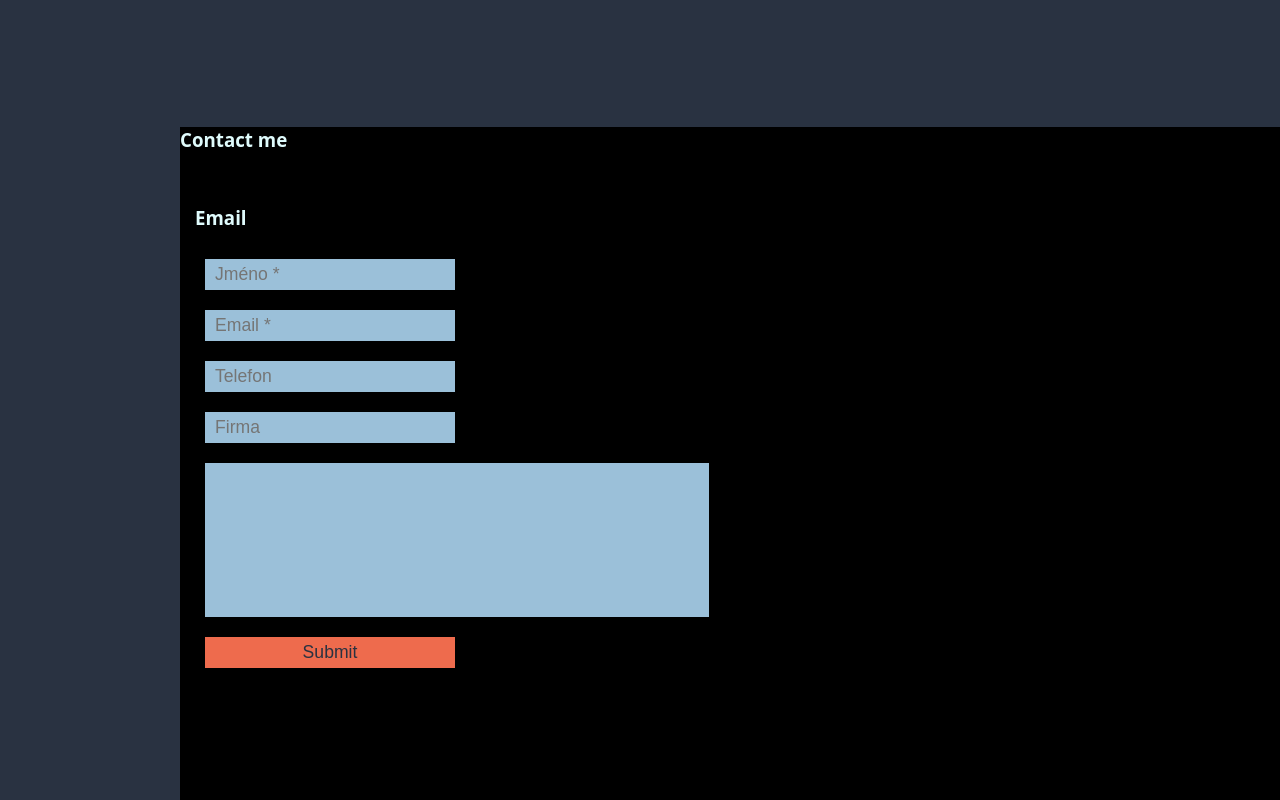
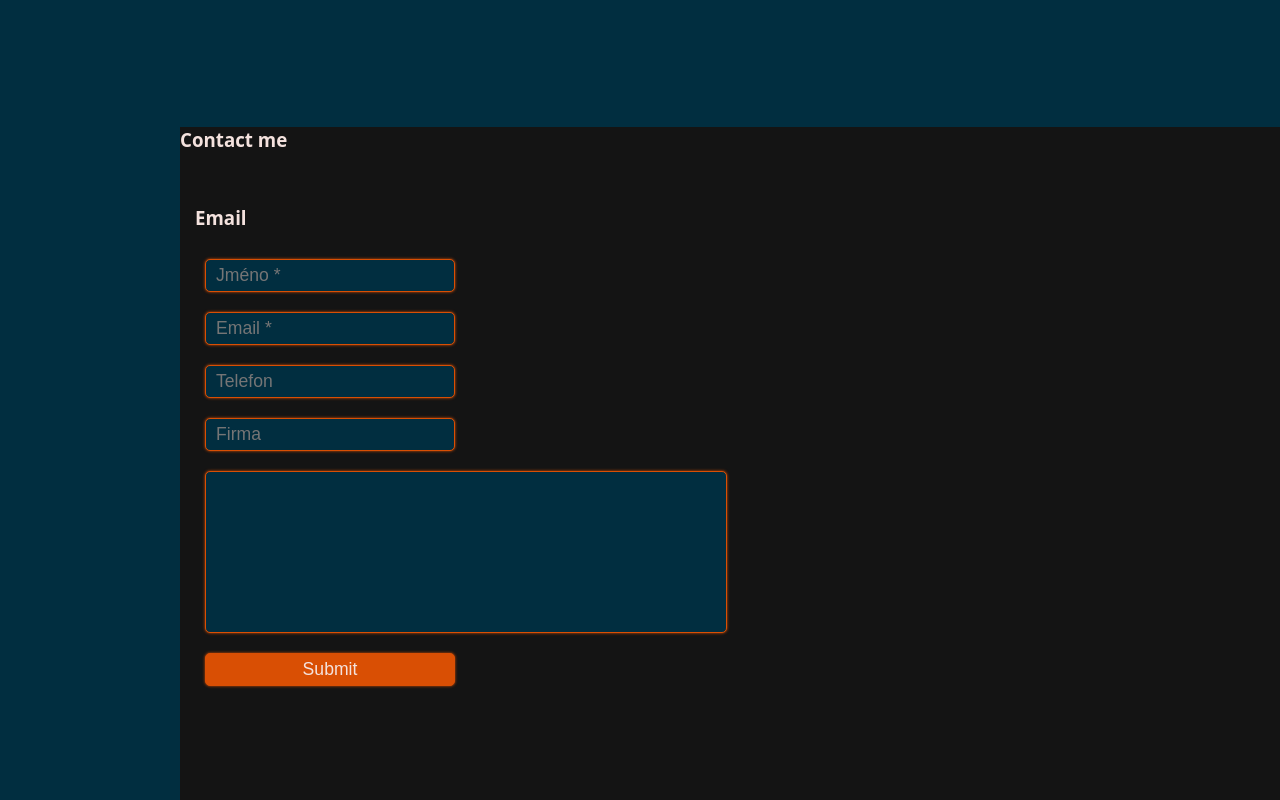
Before and after one commit to Juzba/my-portfolio, a React (Vite) app: page / in a window 1280 px wide. Shown: the part 1560-2360 px from the top of the page. Built offline with nearby package versions, Linux system fonts and the light colour scheme.

Commit message:
email useReducer

```diff
--- a/src/index.scss
+++ b/src/index.scss
@@ -1,7 +1,11 @@
-$background-color: #293241;
-$text-color: #dffbfc;
+// $background-color: #293241;
+$background-color: #012E40;
+$background-color-secondary: #141414;
 
-$first-color: #ee6b4d;
+$text-color: #F4E2DE;
+
+// $first-color: #ee6b4d;
+$first-color: #D94F04;
 $second-color: #3d5b81;
 $third-color: #9bc0d9;
 
--- a/src/pages/Home/scss/About.scss
+++ b/src/pages/Home/scss/About.scss
@@ -3,7 +3,7 @@
 .about {
     padding: 25px;
     min-height: 100vh;
-    background-color: black;
+    background-color: index.$background-color-secondary;
     display: flex;
     div {
         padding: 0 10px;
--- a/src/pages/Home/scss/ContactMe.scss
+++ b/src/pages/Home/scss/ContactMe.scss
@@ -4,5 +4,5 @@
 
 .contact-me{
    min-height: 100vh;
-   background-color: black;
+   background-color: index.$background-color-secondary;
 }
--- a/src/pages/components/email/Email.scss
+++ b/src/pages/components/email/Email.scss
@@ -13,13 +13,17 @@
             padding: 5px 10px;
             outline: none;
             border: none;
-            background-color: index.$third-color;
-            color: index.$background-color;
+            box-shadow: 0 0 3px index.$first-color;
+            border: 1px solid index.$first-color;
+            background-color: index.$background-color;
+            color: index.$text-color;
+            border-radius: 5px;
         }
 
         textarea {
-            background-color: index.$third-color;
+            border-radius: 5px;
             max-width: 500px;
+            padding: 5px 10px;
             height: 150px;
             display: block;
             margin: 10px;
@@ -27,6 +31,9 @@
             border: none;
             resize: none;
             outline: none;
+            box-shadow: 0 0 3px index.$first-color;
+            border: 1px solid index.$first-color;
+            background-color: index.$background-color;
             color: index.$text-color;
             // background-color: black;
         }
--- a/src/pages/components/email/Email.tsx
+++ b/src/pages/components/email/Email.tsx
@@ -1,23 +1,99 @@
-import './Email.scss';
+import { useReducer } from "react";
+import "./Email.scss";
 
-const defaultState: {name: string, email: string, tel: string, company: string, message: string} = {
-    name: '',
-    email: '',
+interface State {
+	name: string;
+	email: string;
+	tel: string;
+	company: string;
+	message: string;
+}
+
+const reducer = (state: State, action: { type: string; payload: string }) => {
+	switch (action.type) {
+		case "setName":
+			return { ...state, name: action.payload };
+		case "setEmail":
+			return { ...state, email: action.payload };
+		case "setTel":
+			return { ...state, tel: action.payload };
+		case "setCompany":
+			return { ...state, company: action.payload };
+		case "setMessage":
+			return { ...state, message: action.payload };
+
+		default:
+			console.error("Chyba form Email - UseReducer -> reducer nenašel hodnotu action.type");
+			return state;
+	}
+};
+
+const defaultState: State = {
+	name: "",
+	email: "",
 	tel: "",
-    company: '',
-    message: '',
+	company: "",
+	message: "",
 };
 
 const Email = () => {
+	const [state, dispatch] = useReducer(reducer, defaultState);
+	const { name, email, tel, company, message } = state;
+
+	const submitForm = (e: React.FormEvent<HTMLFormElement>) => {
+		e.preventDefault();
+
+		console.log(state);
+	};
+
 	return (
 		<section className="email">
 			<h3>Email</h3>
-            <form action="">
-                <input type="text" id="input-name" placeholder="Jméno *" />
-                <input type="email" id="input-email" placeholder="Email *" />
-                <input type="tel" id="input-tel" placeholder="Telefon" />
-                <input type="text" id="input-company" placeholder="Firma" />
-                <textarea maxLength={800} name="message" id=""></textarea>
+			<form onSubmit={submitForm}>
+				<input
+					value={name}
+					onChange={(e) => {
+						dispatch({ type: "setName", payload: e.target.value });
+					}}
+					type="text"
+					id="input-name"
+					placeholder="Jméno *"
+				/>
+				<input
+					value={email}
+					onChange={(e) => {
+						dispatch({ type: "setEmail", payload: e.target.value });
+					}}
+					type="email"
+					id="input-email"
+					placeholder="Email *"
+				/>
+				<input
+					value={tel}
+					onChange={(e) => {
+						dispatch({ type: "setTel", payload: e.target.value });
+					}}
+					type="tel"
+					id="input-tel"
+					placeholder="Telefon"
+				/>
+				<input
+					value={company}
+					onChange={(e) => {
+						dispatch({ type: "setCompany", payload: e.target.value });
+					}}
+					type="text"
+					id="input-company"
+					placeholder="Firma"
+				/>
+				<textarea
+					value={message}
+					onChange={(e) => {
+						dispatch({ type: "setMessage", payload: e.target.value });
+					}}
+					maxLength={800}
+					name="message"
+					id=""></textarea>
 				<input type="submit" />
 			</form>
 		</section>
--- a/src/pages/navShared/scss/Sidebar.scss
+++ b/src/pages/navShared/scss/Sidebar.scss
@@ -17,6 +17,7 @@ header {
         left: 0;
         overflow-y: auto; /* Pokud je obsah menu větší než výška obrazovky, umožní skrolování v menu */
         z-index: 10;
+        border-right: index.$background-color-secondary solid 2px;
 
         position: fixed;
 
```
Lines whose indentation alone changed are shown as unchanged.
